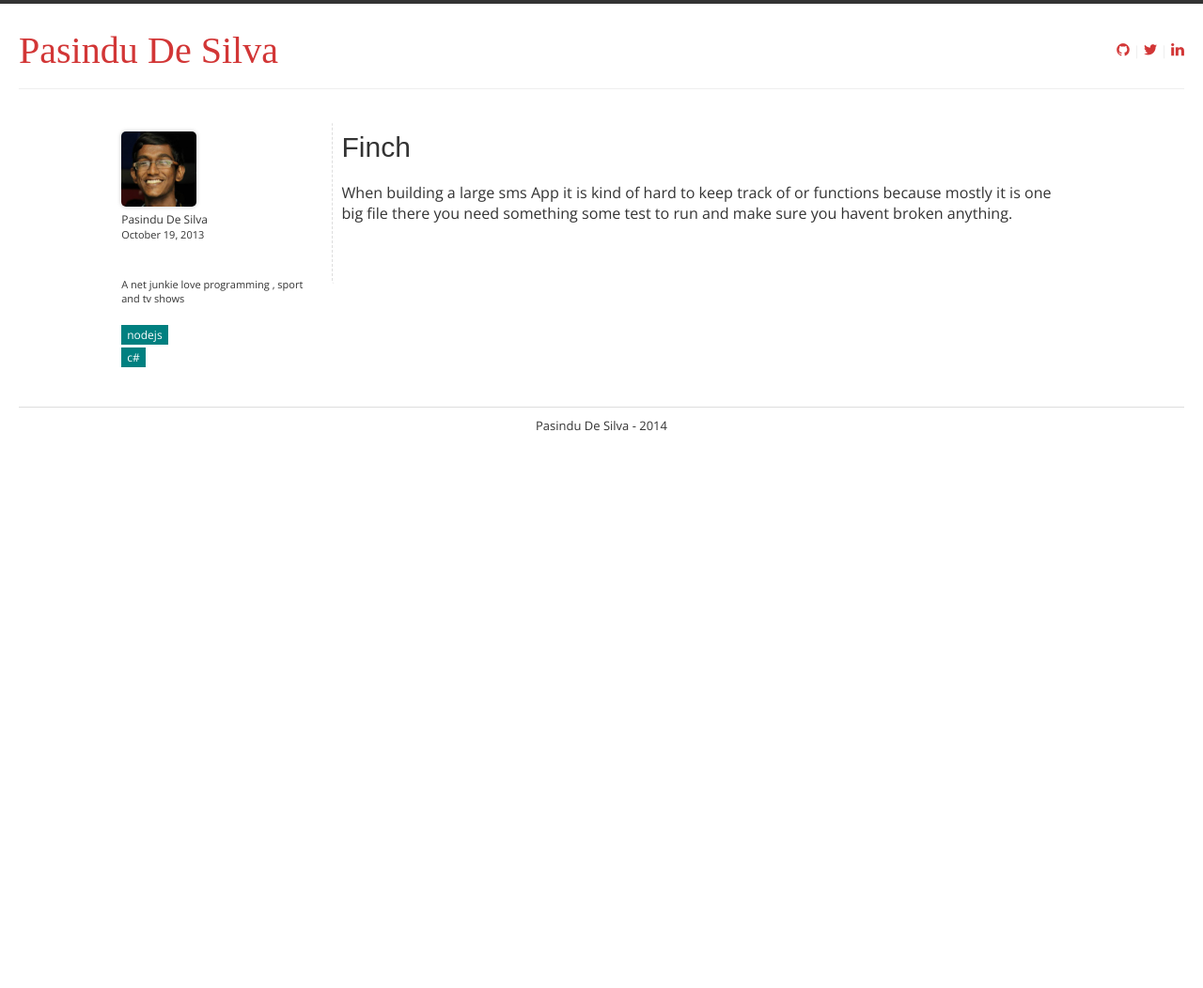
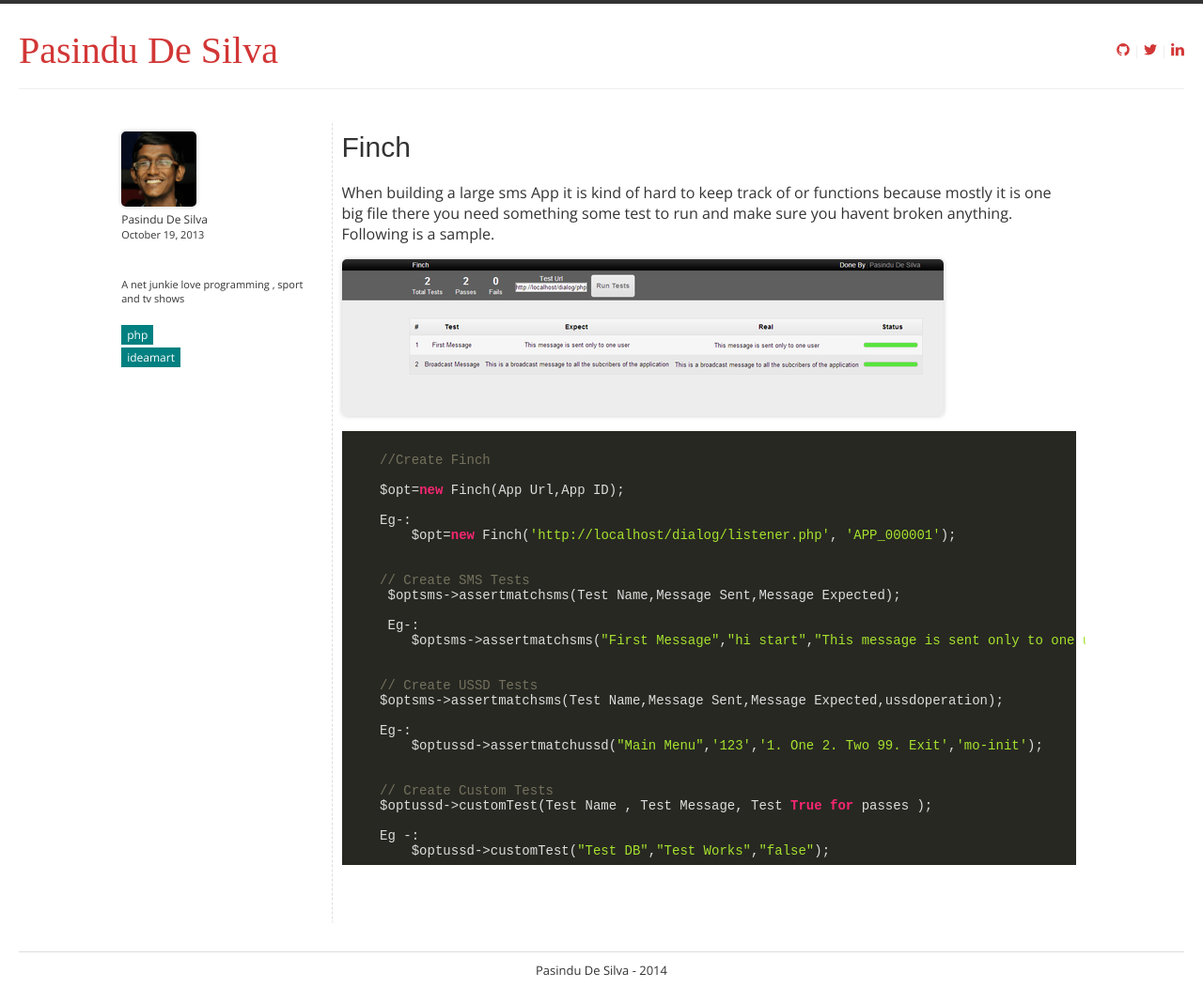
Before and after one commit to AnanthaRajuC/pasindud.github.io, a Jekyll site: the page built from _posts/2013-10-19-finch.md, in a window 1280 px wide. Shown: the whole page at 94% size. Built offline with Jekyll 4.4.1, drawn with Linux system fonts in a browser that asks for light colours; some web fonts are replaced; comment, search, counter and statistics services are not loaded; before the commit the page ends 900 px from its top, so only the background shows below that.

````diff
--- a/_posts/2013-10-19-finch.md
+++ b/_posts/2013-10-19-finch.md
@@ -2,11 +2,45 @@
 layout: blog
 title: Finch
 category: blog
-tags: [nodejs, c#]
+tags: [php,ideamart]
 summery: USSD / SMS async testing framework
 image: /images/blog/finch.png
 ---
 
 
 When building a large sms App it is kind of hard to keep track of or functions because mostly it is one big file there you
-need something some test to run and make sure you havent broken anything.
+need something some test to run and make sure you havent broken anything. Following is a sample.
+
+
+![Alt text](/images/blog/finchui.png "Finch UI")
+
+```
+
+    //Create Finch
+
+    $opt=new Finch(App Url,App ID);
+
+    Eg-:
+        $opt=new Finch('http://localhost/dialog/listener.php', 'APP_000001');
+
+
+    // Create SMS Tests
+     $optsms->assertmatchsms(Test Name,Message Sent,Message Expected);
+
+     Eg-:
+        $optsms->assertmatchsms("First Message","hi start","This message is sent only to one user");
+
+
+    // Create USSD Tests
+    $optsms->assertmatchsms(Test Name,Message Sent,Message Expected,ussdoperation);
+
+    Eg-:
+        $optussd->assertmatchussd("Main Menu",'123','1. One 2. Two 99. Exit','mo-init');
+
+
+    // Create Custom Tests
+    $optussd->customTest(Test Name , Test Message, Test True for passes );
+
+    Eg -:
+        $optussd->customTest("Test DB","Test Works","false");
+```
````
Also changed, not shown: _posts/2014-08-24-language-purpose.md (+1 -1 lines), _posts/2014-10-30-listop.md (added, +61 -0 lines), images/blog/finchui.png (added), images/blog/listop.png (added), images/blog/listopdiagram.png (added), images/blog/wso2hackthon.jpg (added).
